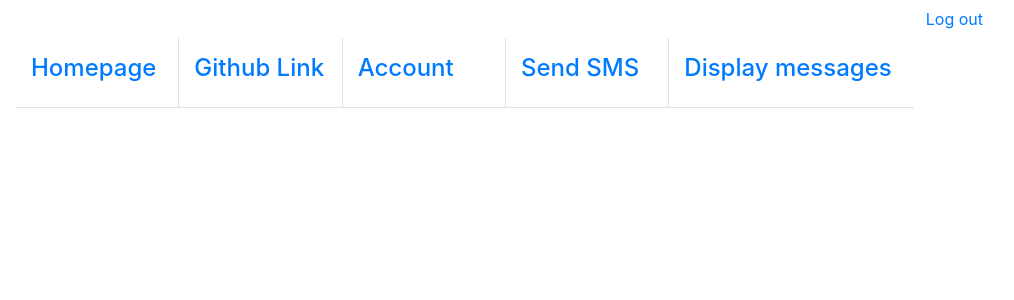
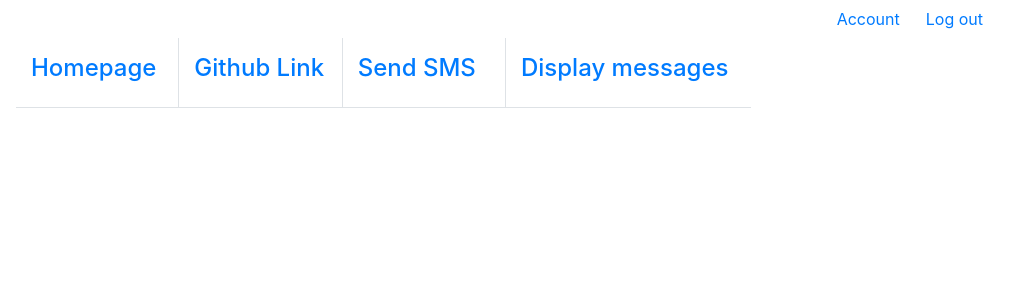
Before and after one commit to jakubnorkiewicz/ctec3110-assignment, a PHP site: template ctec3110_private/components/layout.html.twig in a window 1280 px wide. Shown: the top 300 px of the page, without its empty margins (134-1148 px from the left). Run offline with PHP 8.4, Linux system fonts and the light colour scheme; the template is opened without the code that fills it, so the values that code supplies are empty; some libraries are stand-ins or nearby versions.

Commit message:
move "Account" link

```diff
--- a/ctec3110_private/components/layout.html.twig
+++ b/ctec3110_private/components/layout.html.twig
@@ -18,6 +18,9 @@
             <form action="/logout" method="post">
                 <button type="submit" class="btn btn-link">Log out</button>
             </form>
+            <button type="button" class="btn btn-link">
+                <a href="/account">Account</a>
+            </button>
         </div>
         <div class="row">
             <div class="col-2 text-primary py-3 border-right border-bottom">
@@ -28,11 +31,6 @@
             <div class="col-2 text-primary py-3 border-bottom border-right">
                 <h4>
                     <a target="_blank" href="https://github.com/jakubnorkiewicz/ctec3110-assignment">Github Link</a>
-                </h4>
-            </div>
-            <div class="col-2 text-primary py-3 border-bottom border-right">
-                <h4>
-                    <a target="" href="/account">Account</a>
                 </h4>
             </div>
             <div class="col-2 text-primary py-3 border-bottom border-right">
```
